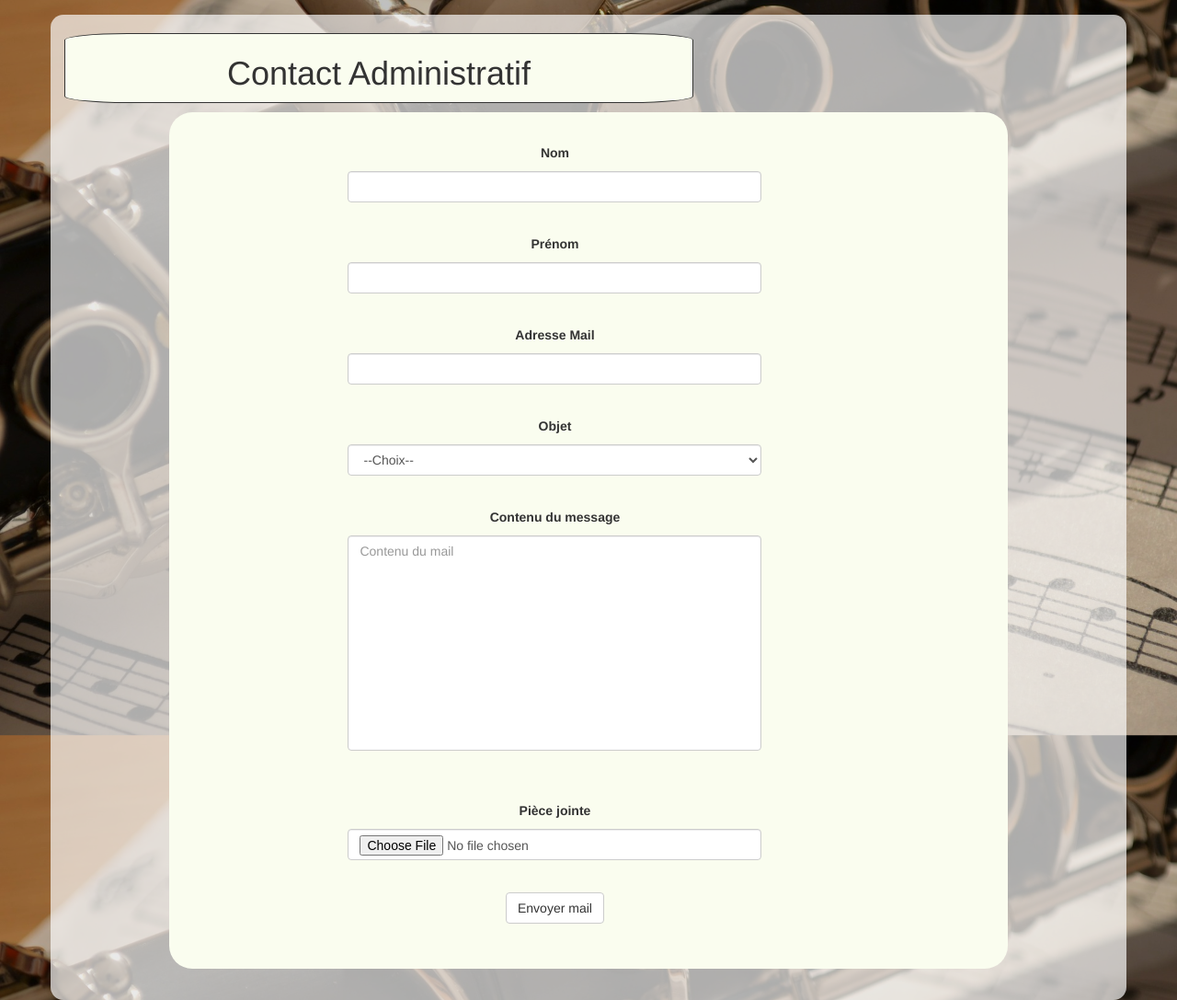
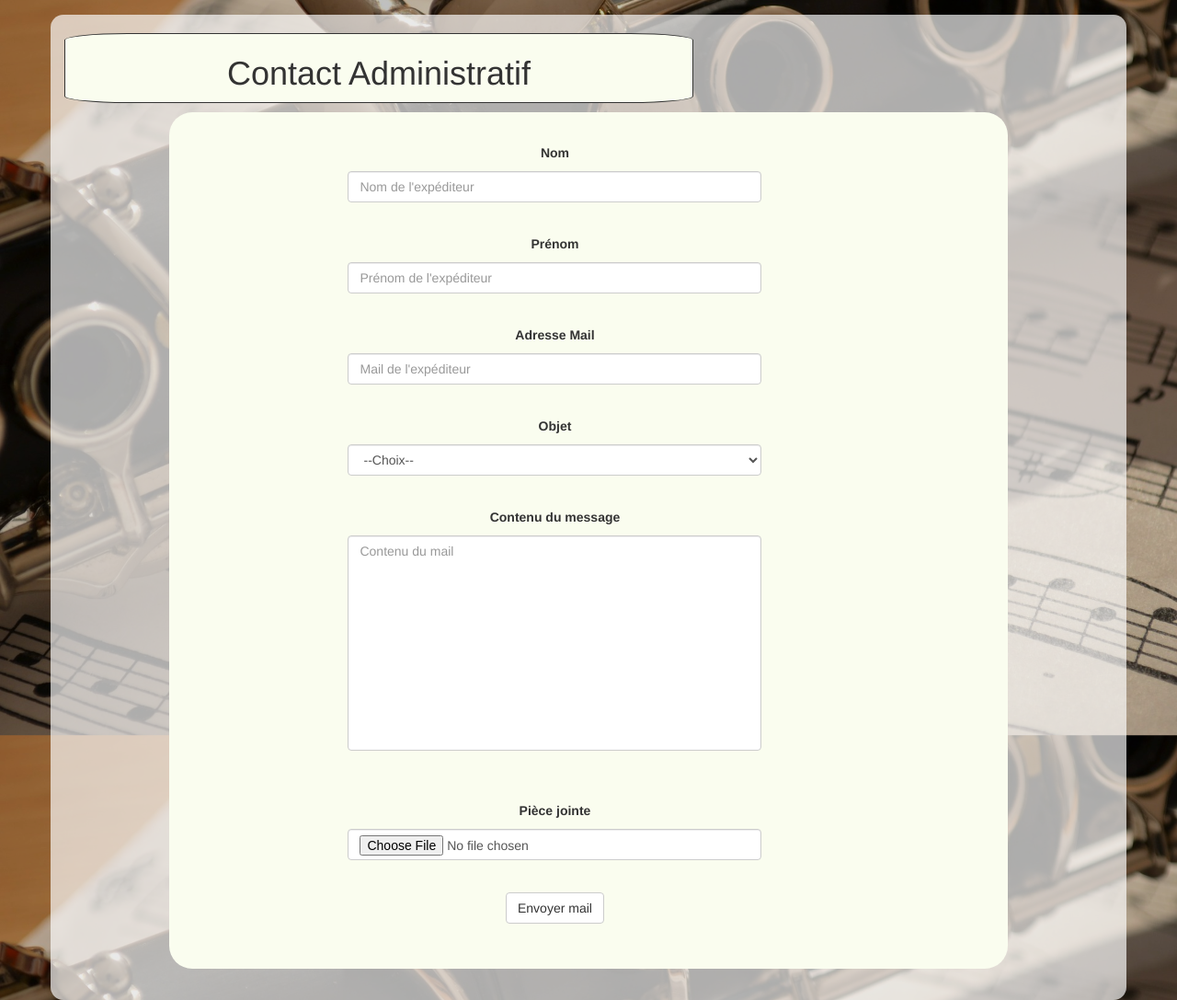
Before and after one commit to Ladislus/dut2_projet_projet-quatuor-2a11b, a Flask app: page /contact/administratif/ in a window 1280 px wide. Shown: the part 54-1141 px from the top of the page at 92% size. Run offline with Flask 2, Linux system fonts and the light colour scheme; the visitor is signed in with stand-in values (Sample User, id 1); data comes from the database, SQL or seed files in the repository; data that the repository does not hold is empty; some libraries are stand-ins or nearby versions.

Commit message:
[MOD] détails site (placeholder, textes)

```diff
--- a/Developpement/forms.py
+++ b/Developpement/forms.py
@@ -37,7 +37,7 @@ class User_ContactForm(FlaskForm):
     nomAuteur       = StringField('Nom', validators=[DataRequired()])
     prenomAuteur    = StringField('Prénom', validators=[DataRequired()])
     mailAuteur      = StringField('Adresse Mail', validators=[DataRequired()])
-    objetMessage    = SelectField('Objet', choices=[("choix","--Choix--"),('stage',"Stage"),('concert',"Concert"),("autre","autre")], validators=[DataRequired()])
+    objetMessage    = SelectField('Objet', choices=[("choix","--Choix--"),('stage',"Stage"),('concert',"Concert"),("autre","Autre")], validators=[DataRequired()])
     contenuMessage  = TextAreaField('Contenu du message',validators=[DataRequired()])
     pjMessage       = FileField('Pièce jointe')
     autrobjMessage  = TextField('Objet autre', validators=[DataRequired()])
@@ -45,7 +45,7 @@ class User_ContactForm(FlaskForm):
 class Admin_ContactForm(FlaskForm):
     objetMessage    = SelectField('Objet', choices=[("choix","--Choix-- "),('admin', "Adminstratif "), ('music', "Musical "), ('ques', "Question "),('autre',"autre ")], validators=[DataRequired()])
     autrobjMessage  = TextField('Objet autre', validators=[DataRequired()])
-    destMessage     = SelectField('Destinataire', choices=[("choix","--Choix-- "),('dest1', "dest1"),('dest2', "dest2"),('autre',"autre")], validators=[DataRequired()])
+    destMessage     = SelectField('Destinataire', choices=[("choix","--Choix-- "),('dest1', "dest1"),('dest2', "dest2"),('autre',"Autre")], validators=[DataRequired()])
     autrDestMessage = TextField('Adresse autre', validators=[DataRequired()])
     contenuMessage  = TextAreaField('Contenu du message',validators=[DataRequired()])
     pjMessage       = FileField('Pièces Jointes')
--- a/Developpement/templates/contact/contact_administratif.html
+++ b/Developpement/templates/contact/contact_administratif.html
@@ -37,17 +37,17 @@
 
   <div class="form-group grand">
       <label for="nomAuteur">{{user_contactForm.nomAuteur.label}}</label>
-      <div>{{ user_contactForm.nomAuteur(size=50, class="form-control")}}</div>
+      <div>{{ user_contactForm.nomAuteur(size=50, class="form-control", placeholder="Nom de l'expéditeur")}}</div>
   </div>
   <br>
   <div class="form-group grand">
       <label for="prenomAuteur">{{user_contactForm.prenomAuteur.label}}</label>
-      <div>{{ user_contactForm.prenomAuteur(size=50, class="form-control")}}</div>
+      <div>{{ user_contactForm.prenomAuteur(size=50, class="form-control", placeholder="Prénom de l'expéditeur")}}</div>
   </div>
   <br>
   <div class="form-group grand">
       <label for="mailAuteur">{{user_contactForm.mailAuteur.label}}</label>
-      <div>{{ user_contactForm.mailAuteur(size=50, class="form-control")}}</div>
+      <div>{{ user_contactForm.mailAuteur(size=50, class="form-control", placeholder="Mail de l'expéditeur")}}</div>
   </div>
   <br>
 
```
